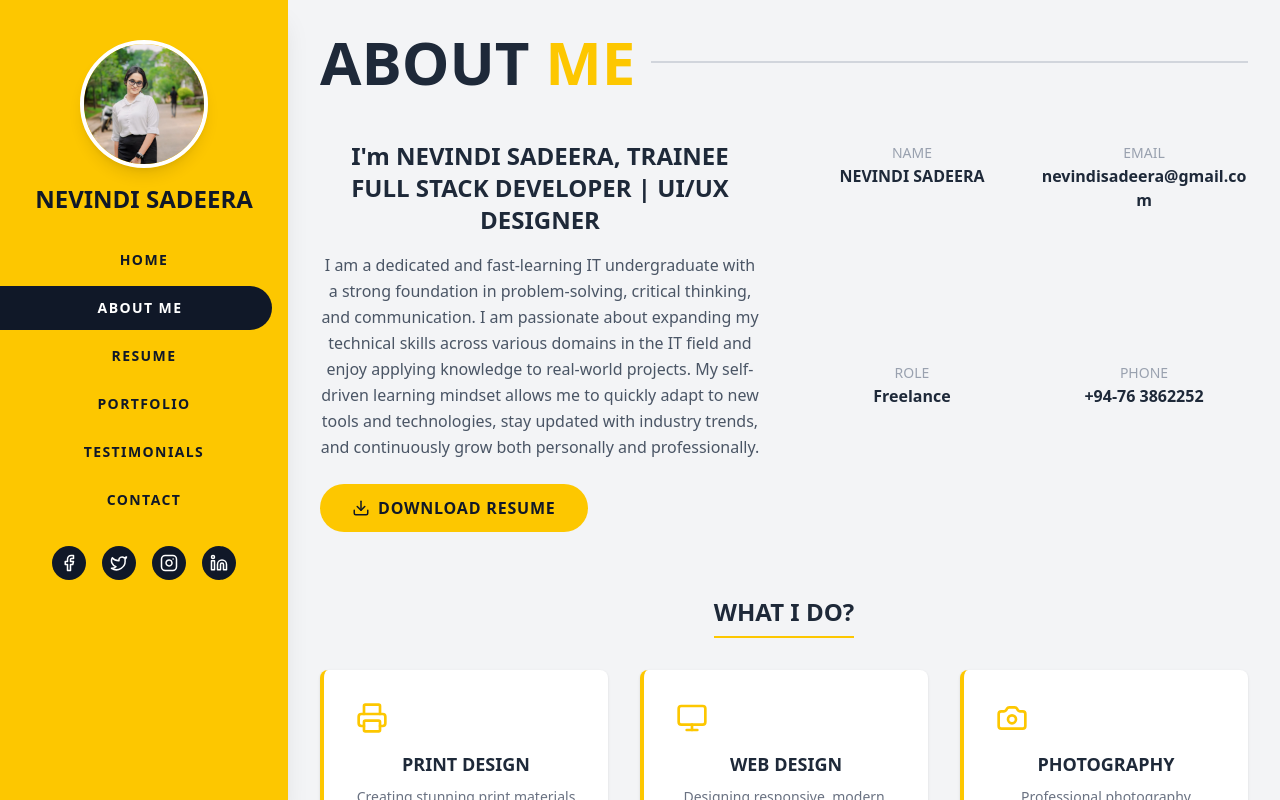
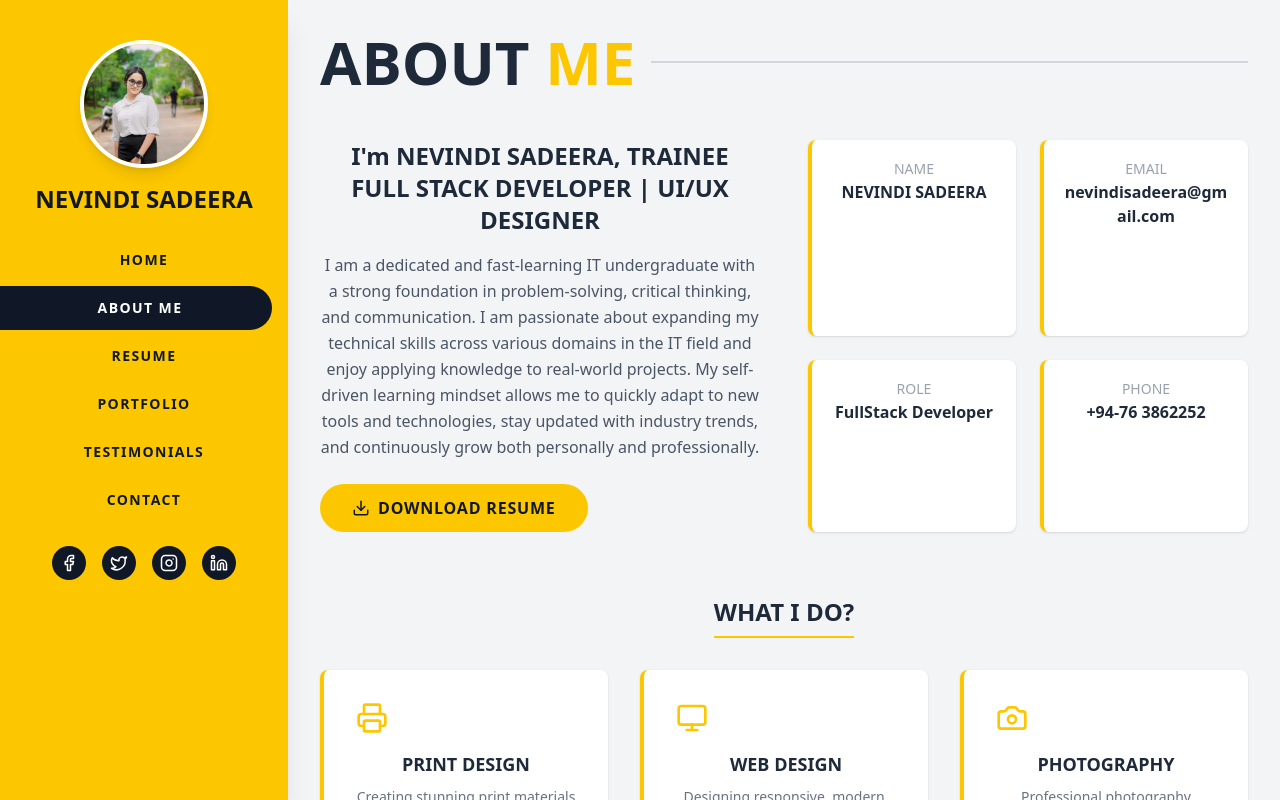
Before and after one commit to Nevindiiii/Portfolio2025, a React (Vite) app in the folder portfolio/: page / in a window 1280 px wide. Both pictures are taken after a click on the button "MORE ABOUT ME". Built offline with nearby package versions, Linux system fonts and the light colour scheme.

Commit message:
Updated - cards with a subtle lift effect with enhanced shadows when hovered

```diff
--- a/portfolio/src/components/AboutSection.tsx
+++ b/portfolio/src/components/AboutSection.tsx
@@ -32,21 +32,29 @@ export default function AboutSection() {
           </div>
 
           <div className="grid grid-cols-1 sm:grid-cols-2 gap-4 md:gap-6">
-            <div className="space-y-1">
-              <span className="text-gray-400 text-xs md:text-sm uppercase">Name</span>
-              <p className="font-bold text-gray-800 text-sm md:text-base wrap-break-word">{DATA.profile.name}</p>
+            <div className="group bg-white p-4 rounded-lg shadow-sm hover:shadow-md transition-all duration-300 border-l-4 border-yellow-400 hover:border-yellow-500">
+              <span className="text-gray-400 text-xs md:text-sm uppercase group-hover:text-yellow-500 transition-colors">Name</span>
+              <p className="font-bold text-gray-800 text-sm md:text-base wrap-break-word group-hover:text-gray-900">{DATA.profile.name}</p>
             </div>
-            <div className="space-y-1">
-              <span className="text-gray-400 text-xs md:text-sm uppercase">Email</span>
-              <p className="font-bold text-gray-800 text-sm md:text-base break-all">{DATA.profile.email}</p>
+            <div
+              className="group bg-white p-4 rounded-lg shadow-sm hover:shadow-md transition-all duration-300 border-l-4 border-yellow-400 hover:border-yellow-500 cursor-pointer"
+              onClick={() => window.location.href = `mailto:${DATA.profile.email}`}
+              title="Click to send email"
+            >
+              <span className="text-gray-400 text-xs md:text-sm uppercase group-hover:text-yellow-500 transition-colors">Email</span>
+              <p className="font-bold text-gray-800 text-sm md:text-base break-all group-hover:text-blue-600 group-hover:underline">{DATA.profile.email}</p>
             </div>
-            <div className="space-y-1">
-              <span className="text-gray-400 text-xs md:text-sm uppercase">Role</span>
-              <p className="font-bold text-gray-800 text-sm md:text-base">Freelance</p>
+            <div className="group bg-white p-4 rounded-lg shadow-sm hover:shadow-md transition-all duration-300 border-l-4 border-yellow-400 hover:border-yellow-500">
+              <span className="text-gray-400 text-xs md:text-sm uppercase group-hover:text-yellow-500 transition-colors">Role</span>
+              <p className="font-bold text-gray-800 text-sm md:text-base group-hover:text-gray-900">FullStack Developer</p>
             </div>
-            <div className="space-y-1">
-              <span className="text-gray-400 text-xs md:text-sm uppercase">Phone</span>
-              <p className="font-bold text-gray-800 text-sm md:text-base">{DATA.profile.phone}</p>
+            <div
+              className="group bg-white p-4 rounded-lg shadow-sm hover:shadow-md transition-all duration-300 border-l-4 border-yellow-400 hover:border-yellow-500 cursor-pointer"
+              onClick={() => window.location.href = `tel:${DATA.profile.phone}`}
+              title="Click to call"
+            >
+              <span className="text-gray-400 text-xs md:text-sm uppercase group-hover:text-yellow-500 transition-colors">Phone</span>
+              <p className="font-bold text-gray-800 text-sm md:text-base group-hover:text-green-600 group-hover:underline">{DATA.profile.phone}</p>
             </div>
           </div>
         </div>
--- a/portfolio/src/components/HomeSection.tsx
+++ b/portfolio/src/components/HomeSection.tsx
@@ -1,6 +1,6 @@
 import { ChevronRight } from 'lucide-react';
 import { DATA } from '../data/portfolioData';
-import { useState } from 'react';
+import { useState, useEffect } from 'react';
 
 type NavItem = 'home' | 'about' | 'resume' | 'portfolio' | 'testimonials' | 'contact';
 
@@ -10,6 +10,23 @@ interface HomeSectionProps {
 
 export default function HomeSection({ setActiveTab }: HomeSectionProps) {
   const [imageLoaded, setImageLoaded] = useState(false);
+  const [yearsCount, setYearsCount] = useState(0);
+  const [projectsCount, setProjectsCount] = useState(0);
+
+  useEffect(() => {
+    const yearsTimer = setInterval(() => {
+      setYearsCount(prev => prev < 1 ? prev + 1 : 1);
+    }, 1000);
+
+    const projectsTimer = setInterval(() => {
+      setProjectsCount(prev => prev < 5 ? prev + 1 : 5);
+    }, 200);
+
+    return () => {
+      clearInterval(yearsTimer);
+      clearInterval(projectsTimer);
+    };
+  }, []);
 
   return (
     <div className="h-full w-full flex relative overflow-hidden bg-white">
@@ -29,18 +46,18 @@ export default function HomeSection({ setActiveTab }: HomeSectionProps) {
           </p>
           <button
             onClick={() => setActiveTab('about')}
-            className="mt-6 md:mt-8 bg-black text-white px-6 md:px-8 py-2 md:py-3 rounded-full font-bold uppercase tracking-wider hover:bg-yellow-400 hover:text-black transition-colors flex items-center gap-2 mx-auto md:mx-0 text-sm md:text-base"
+            className="mt-6 md:mt-8 bg-black bg-opacity-70 text-white px-6 md:px-8 py-2 md:py-3 rounded-full font-bold uppercase tracking-wider hover:bg-yellow-400 hover:text-black transition-colors flex items-center gap-2 mx-auto md:mx-0 text-sm md:text-base"
           >
             More About Me <ChevronRight size={16} className="md:w-[18px] md:h-[18px]" />
           </button>
 
           <div className="flex gap-3 md:gap-4 justify-center md:justify-start mt-4 md:mt-6">
             <div className="bg-yellow-400 text-gray-900 px-3 py-2 rounded-full flex items-center gap-2 shadow-md">
-              <span className="text-lg md:text-xl font-black">1+</span>
+              <span className="text-lg md:text-xl font-black">{yearsCount}+</span>
               <span className="text-xs md:text-sm font-bold uppercase">Years Exp</span>
             </div>
             <div className="bg-gray-900 text-white px-3 py-2 rounded-full flex items-center gap-2 shadow-md">
-              <span className="text-lg md:text-xl font-black text-yellow-400">5+</span>
+              <span className="text-lg md:text-xl font-black text-yellow-400">{projectsCount}+</span>
               <span className="text-xs md:text-sm font-bold uppercase">Projects</span>
             </div>
           </div>
--- a/portfolio/src/components/ResumeSection.tsx
+++ b/portfolio/src/components/ResumeSection.tsx
@@ -15,10 +15,12 @@ export default function ResumeSection() {
             <h3 className="flex items-center gap-3 text-xl md:text-2xl font-bold mb-6 md:mb-8 uppercase">
               <span className="bg-yellow-400 p-2 rounded-full"><Briefcase size={18} className="md:w-5 md:h-5"/></span> Education
             </h3>
-            <div className="space-y-6 md:space-y-8 border-l-2 border-gray-200 ml-4 md:ml-5 pl-6 md:pl-8">
+            <div className="space-y-6 md:space-y-8 relative ml-4 md:ml-5 pl-6 md:pl-8">
+              <div className="absolute left-0 top-0 bottom-0 w-0.5 bg-gray-200"></div>
+              <div className="absolute left-[-2px] w-1 h-1 bg-yellow-400 rounded-full animate-move-down"></div>
               {DATA.resume.education.map((item, i) => (
                 <div key={`${item.school}-${item.year}`} className="relative">
-                  <span className="absolute -left-[31px] md:-left-[39px] top-1 h-4 w-4 md:h-5 md:w-5 rounded-full bg-gray-800 border-2 md:border-4 border-white"></span>
+                  <span className="absolute -left-[31px] md:-left-[39px] top-1 h-4 w-4 md:h-5 md:w-5 rounded-full bg-yellow-400 border-2 md:border-4 border-white animate-pulse"></span>
                   <span className="inline-block px-2 md:px-3 py-1 bg-gray-200 text-xs font-bold rounded-full mb-2">{item.year}</span>
                   <h4 className="text-lg md:text-xl font-bold uppercase text-gray-800">{item.degree}</h4>
                   <p className="text-gray-500 text-sm mb-2">{item.school}</p>
@@ -32,10 +34,12 @@ export default function ResumeSection() {
             <h3 className="flex items-center gap-3 text-xl md:text-2xl font-bold mb-6 md:mb-8 uppercase">
               <span className="bg-yellow-400 p-2 rounded-full"><Briefcase size={18} className="md:w-5 md:h-5"/></span> Experience
             </h3>
-            <div className="space-y-6 md:space-y-8 border-l-2 border-gray-200 ml-4 md:ml-5 pl-6 md:pl-8">
+            <div className="space-y-6 md:space-y-8 relative ml-4 md:ml-5 pl-6 md:pl-8">
+              <div className="absolute left-0 top-0 bottom-0 w-0.5 bg-gray-200"></div>
+              <div className="absolute left-[-2px] w-1 h-1 bg-yellow-400 rounded-full animate-move-down" style={{animationDelay: '1.5s'}}></div>
               {DATA.resume.experience.map((item, i) => (
                 <div key={`${item.company}-${item.year}`} className="relative">
-                  <span className="absolute -left-[31px] md:-left-[39px] top-1 h-4 w-4 md:h-5 md:w-5 rounded-full bg-gray-800 border-2 md:border-4 border-white"></span>
+                  <span className="absolute -left-[31px] md:-left-[39px] top-1 h-4 w-4 md:h-5 md:w-5 rounded-full bg-yellow-400 border-2 md:border-4 border-white animate-pulse"></span>
                   <span className="inline-block px-2 md:px-3 py-1 bg-gray-200 text-xs font-bold rounded-full mb-2">{item.year}</span>
                   <h4 className="text-lg md:text-xl font-bold uppercase text-gray-800">{item.role}</h4>
                   <p className="text-gray-500 text-sm mb-2">{item.company}</p>
--- a/portfolio/src/data/portfolioData.tsx
+++ b/portfolio/src/data/portfolioData.tsx
@@ -45,21 +45,22 @@ export const DATA = {
     }
   ],
   stats: [
-    { value: "1+", label: "YEARS EXPERIENCE" },
+    { value: "1.5+", label: "YEARS EXPERIENCE" },
     { value: "7", label: "PROJECTS DONE" },
     { value: "5", label: "TECHNOLOGIES" },
     { value: "100%", label: "DEDICATION" },
   ],
   resume: {
     education: [
-      { year: "2018 - 2020", degree: "Master in Graphics", school: "New York University", desc: "Specialized in advanced typography and brand identity systems." },
-      { year: "2015 - 2018", degree: "Bachelor of Arts", school: "London Art Institute", desc: "Graduated with honors. Focused on visual communication and digital media." },
-      { year: "2014 - 2015", degree: "Diploma in Design", school: "Design Academy", desc: "Foundation course in design principles and color theory." },
+      { year: "2023 - 2025", degree: "Higher National Diploma of Information & Communication Technology", school: "HNDIT-Labuduwa", desc: "Completed with 3.4+ GPA" },
+      { year: "2022 - 2023", degree: " Diploma of Software Engineering ", school: "The Open University of Sri Lanka", desc: "Holded -To be continued as TopUP" },
+      { year: "2021 AL", degree: "Physical Science", school: "St.Mary's Convent", desc: "RESULT:CCC" },
     ],
     experience: [
-      { year: "2020 - Present", role: "Senior Designer", company: "Creative Agency", desc: "Leading a team of designers to deliver high-quality creative solutions for global clients." },
-      { year: "2018 - 2020", role: "Web Designer", company: "Tech Solutions Inc.", desc: "Designed user interfaces for web and mobile applications, focusing on UX best practices." },
-      { year: "2016 - 2018", role: "Junior Designer", company: "StartUp Hub", desc: "Assisted in the creation of marketing materials and social media graphics." },
+      { year: "2025 Septhember - Present", role: "Trainee FullStack Engineer", company: "BotCalm(PVT)LTD", desc: "Builing and Practising FullStack projects under the Tech Leads" },
+      { year: "2024 October - January", role: "UI/UX Developer", company: "Souther Province Irrigation Department", desc: "Designed user interfaces for a website name IrriGo, focusing on UX best practices." },
+
+
     ]
   },
   portfolio: [
--- a/portfolio/src/index.css
+++ b/portfolio/src/index.css
@@ -1 +1,15 @@
 @import "tailwindcss";
+@keyframes moveDown {
+  0% {
+    top: 0;
+    opacity: 1;
+  }
+  100% {
+    top: 100%;
+    opacity: 0;
+  }
+}
+
+.animate-move-down {
+  animation: moveDown 3s infinite linear;
+}
```
